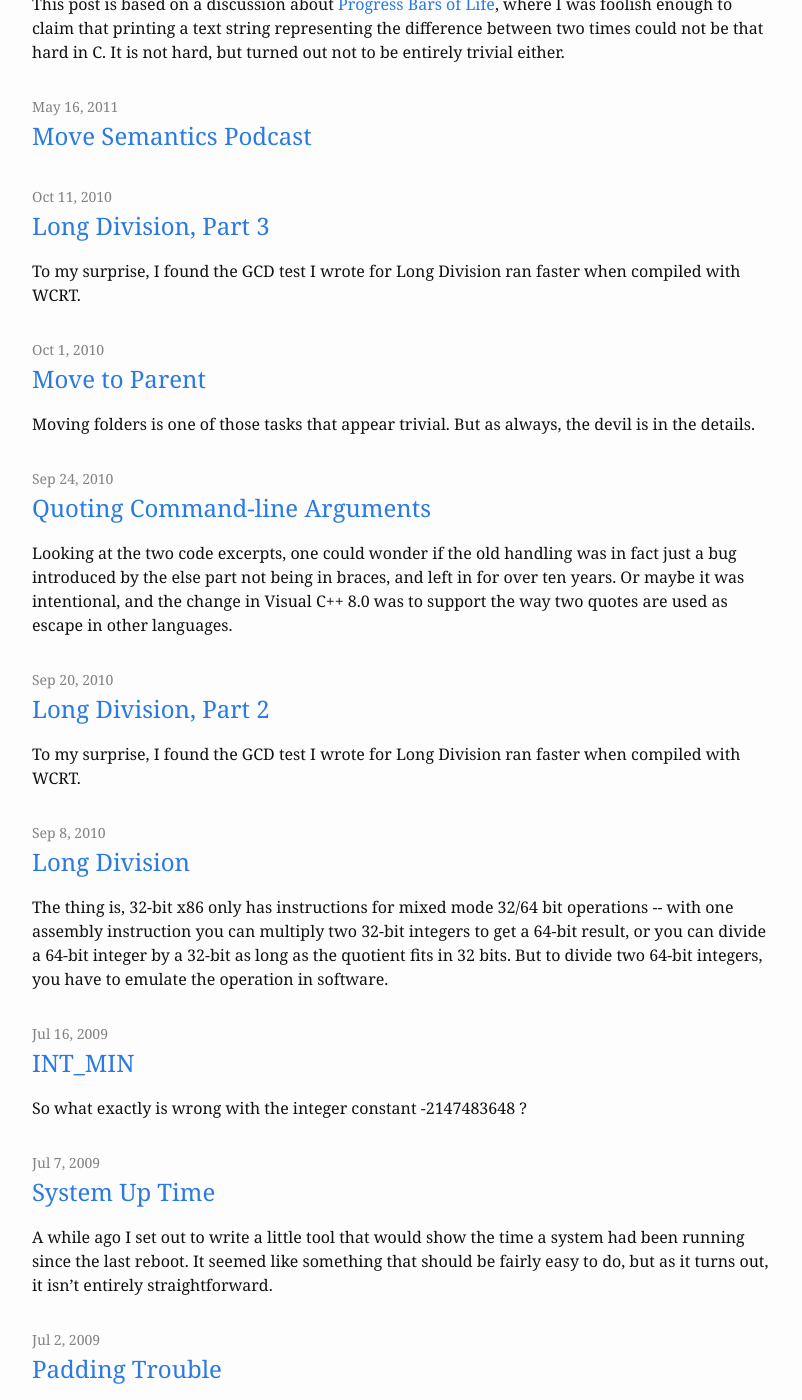
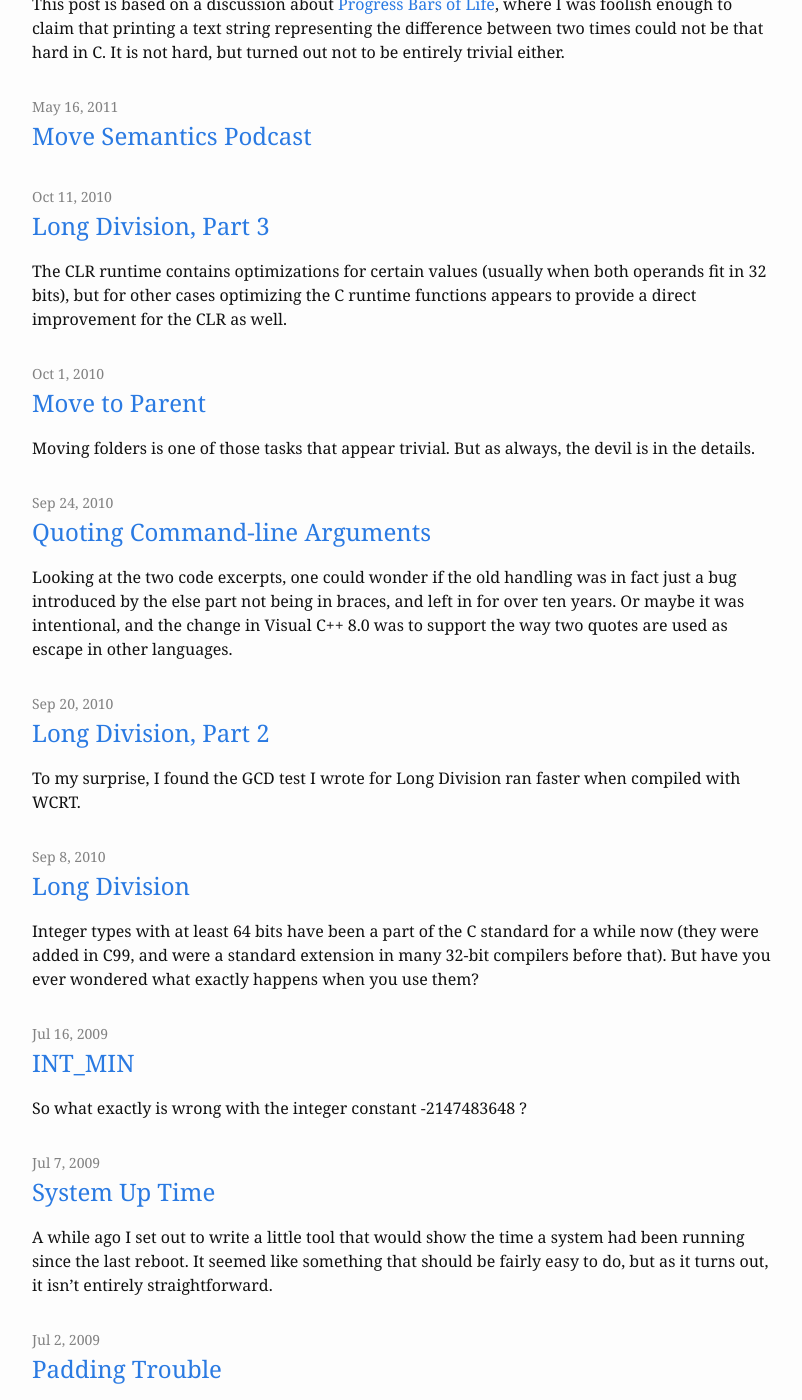
Before and after one commit to jibsen/hardtoc-src, a Jekyll site: the page built from index.html, in a window 1280 px wide and 1400 px high, scrolled down 373 px. Shown: the whole window, without its empty margins (238-1040 px from the left). Built offline with Jekyll 4.4.1, drawn with Linux system fonts in a browser that asks for light colours; nearby versions of some CDN libraries; some web fonts are replaced; some of the changed text lies outside the part shown.

Commit message:
Update post excerpts

```diff
--- a/_posts/2010-09-08-long-division.md
+++ b/_posts/2010-09-08-long-division.md
@@ -4,11 +4,6 @@ title:   "Long Division"
 date:    2010-09-08 06:35:41
 author:  "jibsen"
 tags:    [C, Compiler, Programming]
-excerpt: "The thing is, 32-bit x86 only has instructions for mixed mode 32/64
-  bit operations -- with one assembly instruction you can multiply two 32-bit
-  integers to get a 64-bit result, or you can divide a 64-bit integer by a
-  32-bit as long as the quotient fits in 32 bits. But to divide two 64-bit
-  integers, you have to emulate the operation in software."
 ---
 Integer types with at least 64 bits have been a part of the C standard for a
 while now (they were added in C99, and were a standard extension in many 32-bit
--- a/_posts/2010-10-11-long-division-part-3.md
+++ b/_posts/2010-10-11-long-division-part-3.md
@@ -4,8 +4,10 @@ title:   "Long Division, Part 3"
 date:    2010-10-11 12:49:41
 author:  "jibsen"
 tags:    [C, CLR, Compiler, Information]
-excerpt: "To my surprise, I found the GCD test I wrote for Long Division ran
-  faster when compiled with WCRT."
+excerpt: "The CLR runtime contains optimizations for certain values (usually
+  when both operands fit in 32 bits), but for other cases optimizing the C
+  runtime functions appears to provide a direct improvement for the CLR as
+  well."
 ---
 I ended [part two][part2] of this series with an open question:
 
```
Also changed, not shown: _posts/2005-02-06-loophole-in-visual-cpp-part-1.md (+3 -1 lines), _posts/2005-02-14-loophole-in-visual-cpp-part-2.md (+2 -1 lines).
